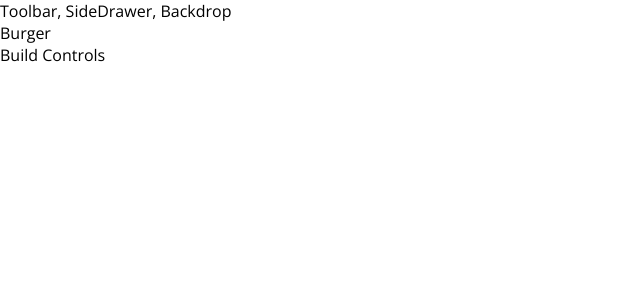
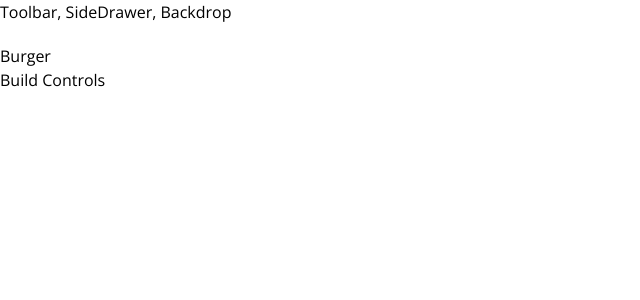
Before and after one commit to Russkazkin/react-burger-app, a React (Create React App) app: page / in a window 1280 px wide. Shown: the top 300 px of the page, without its empty margins (0-640 px from the left). Built offline with nearby package versions, Linux system fonts and the light colour scheme.

Commit message:
Install tailwind.css

```diff
--- /dev/null
+++ b/craco.config.js
@@ -0,0 +1,10 @@
+module.exports = {
+  style: {
+    postcss: {
+      plugins: [
+        require('tailwindcss'),
+        require('autoprefixer'),
+      ],
+    },
+  },
+}
--- a/src/components/Layout/Layout.js
+++ b/src/components/Layout/Layout.js
@@ -2,7 +2,7 @@
 
 const layout = (props) => (
   <>
-    <div>
+    <div className="mb-5">
       Toolbar, SideDrawer, Backdrop
     </div>
     <main>
--- a/src/index.css
+++ b/src/index.css
@@ -1,3 +1,7 @@
+@tailwind base;
+@tailwind components;
+@tailwind utilities;
+
 body {
   margin: 0;
   font-family: 'Open Sans', -apple-system, BlinkMacSystemFont, 'Segoe UI', 'Roboto', 'Oxygen',
--- /dev/null
+++ b/tailwind.config.js
@@ -0,0 +1,11 @@
+module.exports = {
+  purge: ['./src/**/*.{js,jsx,ts,tsx}', './public/index.html'],
+  darkMode: false, // or 'media' or 'class'
+  theme: {
+    extend: {},
+  },
+  variants: {
+    extend: {},
+  },
+  plugins: [],
+}
```
Also changed, not shown: package.json (+8 -3 lines), 1 other file (tests, documents, lock files or other folders).
